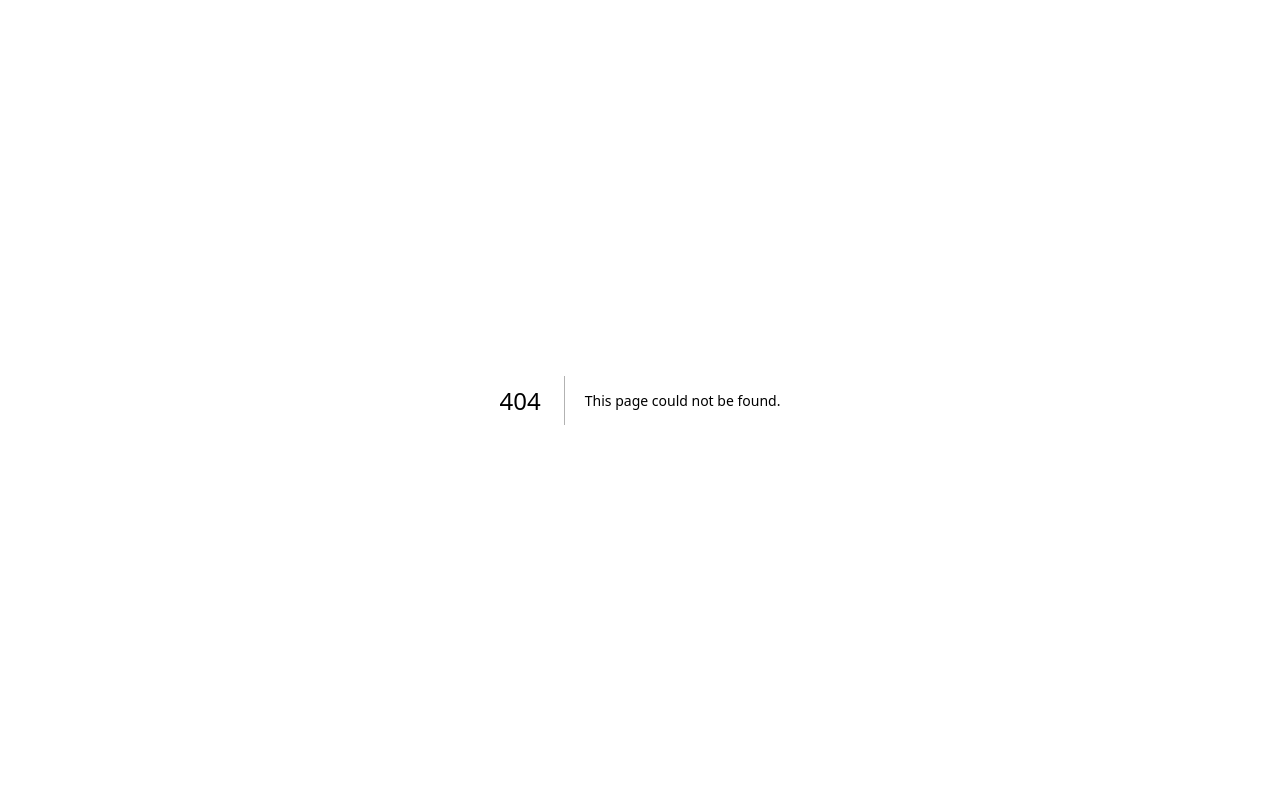
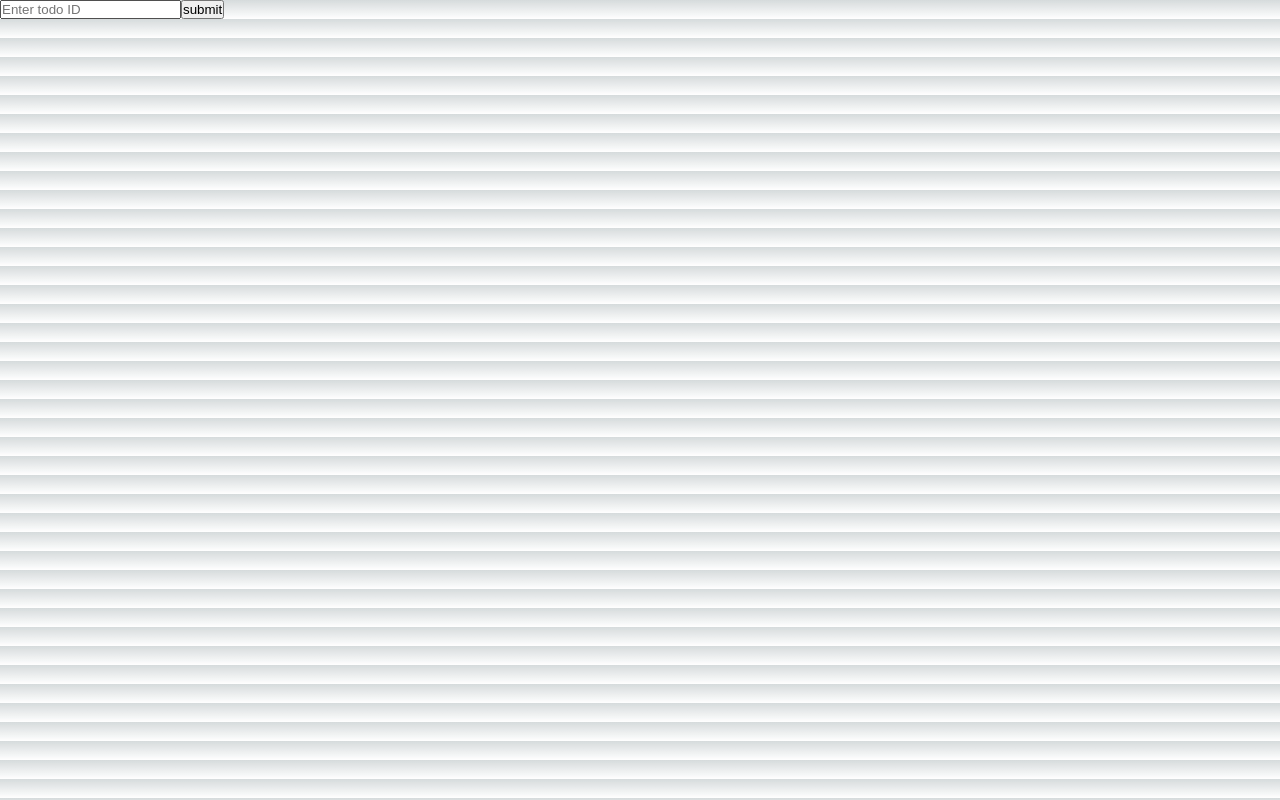
Before and after one commit to victormusembi11/redux-toolkit-app, a Next.js app: page /todo in a window 1280 px wide. Before the commit this address had no page. Built offline with nearby package versions, Linux system fonts and the light colour scheme.

Commit message:
feat: pass todo item id in form & console log response

```diff
--- /dev/null
+++ b/pages/todo.jsx
@@ -0,0 +1,29 @@
+import TodoAPI from "@/lib/todo/todo";
+import { useState } from "react";
+
+const Todo = () => {
+  const [todoId, setTodoId] = useState();
+  const [todo, setTodo] = useState();
+
+  const handleSubmit = async (event) => {
+    event.preventDefault();
+    const data = await TodoAPI.getTodoById(todoId);
+    console.log(data);
+    setTodo(data);
+  };
+
+  return (
+    <div>
+      <form method="post" onSubmit={handleSubmit}>
+        <input
+          type="text"
+          placeholder="Enter todo ID"
+          onChange={(event) => setTodoId(event.target.value)}
+        />
+        <button type="submit">submit</button>
+      </form>
+    </div>
+  );
+};
+
+export default Todo;
```
